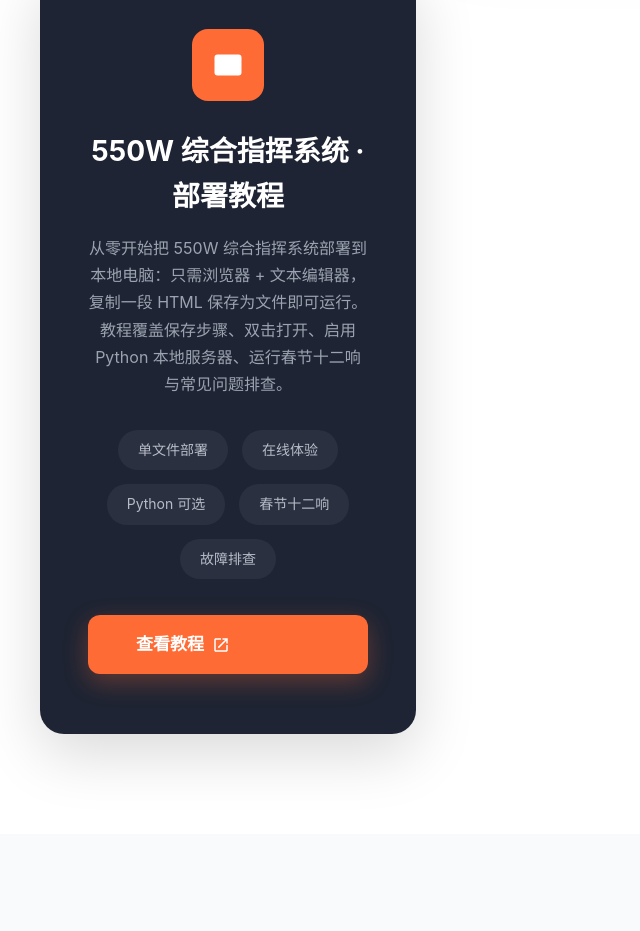
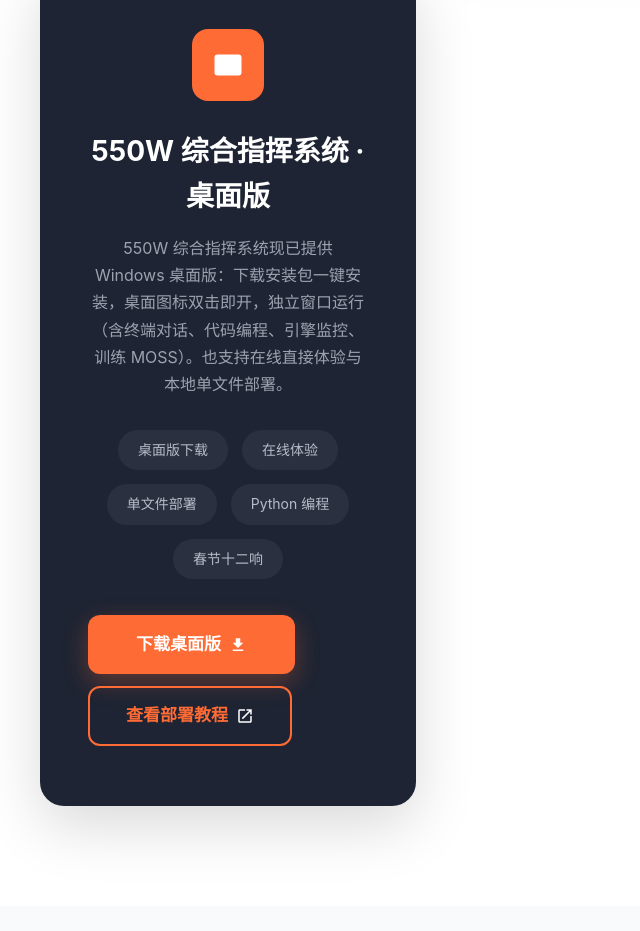
Before and after one commit to xiaojiang269/official-site, a plain HTML site: page index.html in a window 1280 px wide. Shown: the part 2940-3871 px from the top of the page, without its empty margins (0-640 px from the left). Drawn offline with Linux system fonts and the light colour scheme.

Commit message:
首页550W卡片新增桌面版下载入口

```diff
--- a/index.html
+++ b/index.html
@@ -333,6 +333,22 @@
             height: 18px;
             fill: #fff;
         }
+        .btn-enter-row {
+            display: flex;
+            gap: 12px;
+            flex-wrap: wrap;
+        }
+        .btn-enter.ghost {
+            background: transparent;
+            border: 2px solid #ff6b35;
+            color: #ff6b35;
+            padding: 14px 36px;
+            box-shadow: none;
+        }
+        .btn-enter.ghost:hover {
+            background: rgba(255, 107, 53, 0.12);
+            color: #ff6b35;
+        }
         .products-grid {
             max-width: 1200px;
             margin: 0 auto;
@@ -577,24 +593,32 @@
                             <path d="M16 9l1 1.5 1.5-2"/>
                         </svg>
                     </div>
-                    <div class="product-name">550W 综合指挥系统 · 部署教程</div>
+                    <div class="product-name">550W 综合指挥系统 · 桌面版</div>
                     <p class="product-desc-card">
-                        从零开始把 550W 综合指挥系统部署到本地电脑：只需浏览器 + 文本编辑器，复制一段 HTML 保存为文件即可运行。教程覆盖保存步骤、双击打开、启用 Python 本地服务器、运行春节十二响与常见问题排查。
+                        550W 综合指挥系统现已提供 Windows 桌面版：下载安装包一键安装，桌面图标双击即开，独立窗口运行（含终端对话、代码编程、引擎监控、训练 MOSS）。也支持在线直接体验与本地单文件部署。
                     </p>
                     <div class="product-features">
+                        <div class="feature-tag">桌面版下载</div>
+                        <div class="feature-tag">在线体验</div>
                         <div class="feature-tag">单文件部署</div>
-                        <div class="feature-tag">在线体验</div>
-                        <div class="feature-tag">Python 可选</div>
+                        <div class="feature-tag">Python 编程</div>
                         <div class="feature-tag">春节十二响</div>
-                        <div class="feature-tag">故障排查</div>
                     </div>
                 </div>
-                <a href="deploy.html" class="btn-enter" target="_blank">
-                    查看教程
-                    <svg viewBox="0 0 24 24">
-                        <path d="M19 19H5V5h7V3H5c-1.11 0-2 .9-2 2v14c0 1.1.89 2 2 2h14c1.1 0 2-.9 2-2v-7h-2v7zM14 3v2h3.59l-9.83 9.83 1.41 1.41L19 6.41V10h2V3h-7z"/>
-                    </svg>
-                </a>
+                <div class="btn-enter-row">
+                    <a href="550W-Setup-1.0.0.exe" class="btn-enter" target="_blank">
+                        下载桌面版
+                        <svg viewBox="0 0 24 24">
+                            <path d="M19 9h-4V3H9v6H5l7 7 7-7zM5 18v2h14v-2H5z"/>
+                        </svg>
+                    </a>
+                    <a href="deploy.html" class="btn-enter ghost" target="_blank">
+                        查看部署教程
+                        <svg viewBox="0 0 24 24">
+                            <path d="M19 19H5V5h7V3H5c-1.11 0-2 .9-2 2v14c0 1.1.89 2 2 2h14c1.1 0 2-.9 2-2v-7h-2v7zM14 3v2h3.59l-9.83 9.83 1.41 1.41L19 6.41V10h2V3h-7z"/>
+                        </svg>
+                    </a>
+                </div>
             </div>
         </div>
     </section>
```
